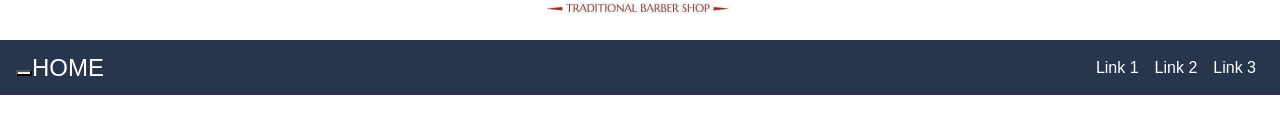
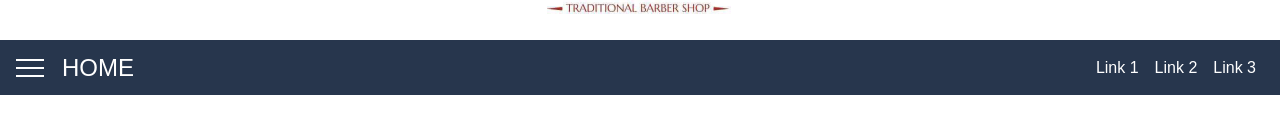
Before and after one commit to mdamian9/daniels-barbershop-sy, a React (Create React App) app in the folder client/: page / in a window 1280 px wide. Shown: the part 210-350 px from the top of the page. Built offline with nearby package versions, Linux system fonts and the light colour scheme.

Commit message:
Added CSS to drawer toggle button

```diff
--- a/client/src/components/Navbar/Navbar.css
+++ b/client/src/components/Navbar/Navbar.css
@@ -11,6 +11,10 @@
     height: 100%;
     align-items: center;
     padding: 0 1rem;
+}
+
+.nav-logo {
+    margin-left: 1rem;
 }
 
 .nav-logo a {
--- a/client/src/components/Navbar/Navbar.js
+++ b/client/src/components/Navbar/Navbar.js
@@ -1,6 +1,5 @@
 import React from "react";
 import "./Navbar.css"
-import "../SideDrawer/DrawerToggleButton";
 import DrawerToggleButton from "../SideDrawer/DrawerToggleButton";
 
 const navbar = (props) => {
--- a/client/src/components/SideDrawer/DrawerToggleButton.css
+++ b/client/src/components/SideDrawer/DrawerToggleButton.css
@@ -0,0 +1,22 @@
+.toggle-button {
+    display: flex;
+    flex-direction: column;
+    justify-content: space-around;
+    height: 24px;
+    width: 30px;
+    background: transparent;
+    border: none;
+    cursor: pointer;
+    padding: 0px;
+    box-sizing: border-box;
+}
+
+.toggle-button:focus {
+    outline: none;
+}
+
+.toggle-button-line {
+    width: 28px;
+    height: 2px;
+    background: white;
+}
```
